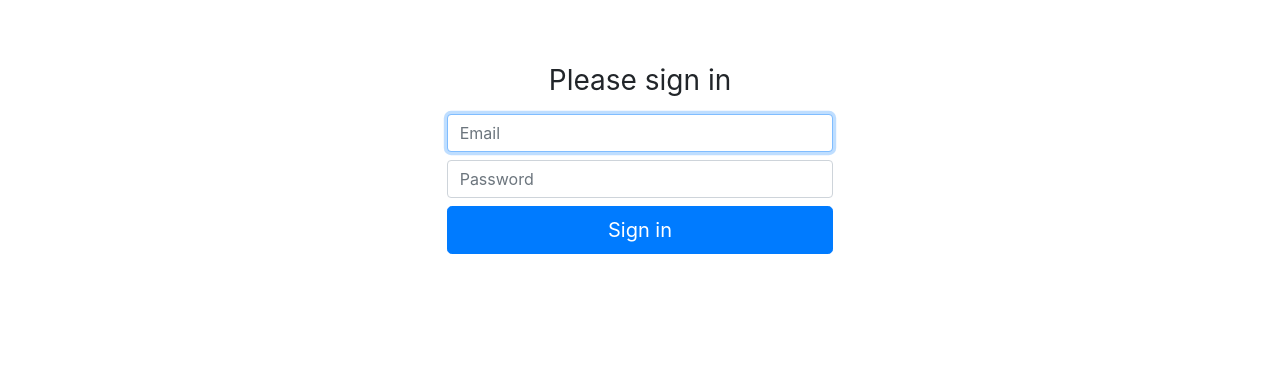
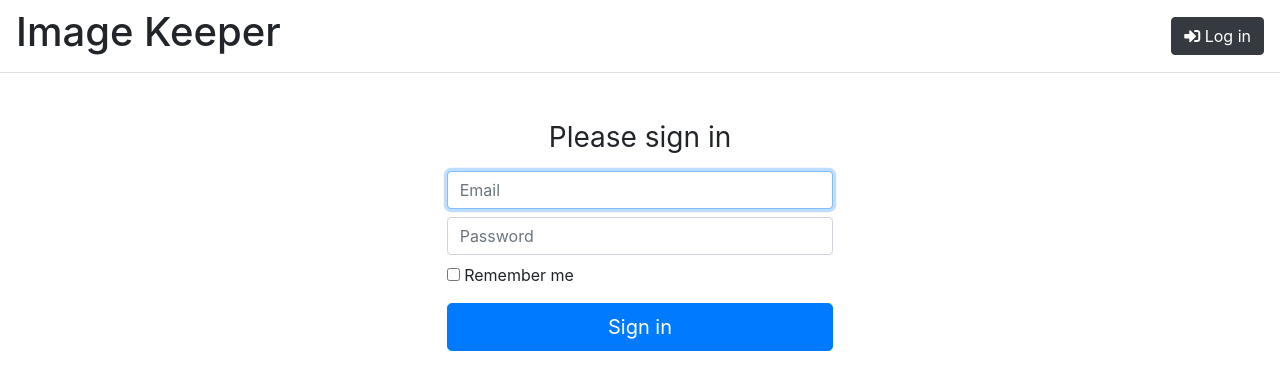
Before and after one commit to nammero/ImagesKeeper, a Symfony app: template templates/security/login.html.twig in a window 1280 px wide. Shown: the top 390 px of the page. Run offline with Twig, Linux system fonts and the light colour scheme; the template is opened without the code that fills it, so the values that code supplies are empty; some libraries are stand-ins or nearby versions.

Commit message:
Added user restrictions in twigs and added displaying of total uploads size

```diff
--- a/src/Controller/DefaultController.php
+++ b/src/Controller/DefaultController.php
@@ -3,6 +3,7 @@
 namespace App\Controller;
 
 use App\Repository\ImageRepository;
+use App\Service\ImageService;
 use Knp\Component\Pager\PaginatorInterface;
 use Sensio\Bundle\FrameworkExtraBundle\Configuration\Method;
 use Symfony\Bundle\FrameworkBundle\Controller\AbstractController;
@@ -25,6 +26,7 @@ class DefaultController extends AbstractController
     public function index(ImageRepository $repository, Request $request, PaginatorInterface $paginator): Response
     {
         $queryBuilder = $repository->getWithSearchQueryBuilder();
+        $uploadsSize = ImageService::folderSize('uploads');
 
         $pagination = $paginator->paginate(
             $queryBuilder,
@@ -34,6 +36,7 @@ class DefaultController extends AbstractController
 
         return $this->render('default/index.html.twig', [
             'pagination' => $pagination,
+            'uploadsSize' => $uploadsSize,
         ]);
     }
 }
--- a/templates/base.html.twig
+++ b/templates/base.html.twig
@@ -10,10 +10,22 @@
         {% endblock %}
     </head>
     <body class="container-fluid">
-    <nav class="navbar navbar-expand-lg navbar-dark navbar-bg mb-5">
-        <div class="collapse navbar-collapse" id="navbarNavDropdown">
+    <div class="row border-bottom">
+        <nav class="navbar navbar-static-top col-md-12" role="navigation">
+            <div class="navbar-header">
+                <h1>Image Keeper </h1>
             </div>
+            {% if app.user %}
+                <a class="btn btn-dark float-right" href="{{ path('app_logout') }}"><i class="fa fa-sign-out-alt"></i>
+                    Log out
+                </a>
+            {% else %}
+                <a class="btn btn-dark float-right" href="{{ path('app_login') }}"><i class="fa fa-sign-in-alt"></i>
+                    Log in
+                </a>
+            {% endif %}
         </nav>
+    </div>
     {% block body %}{% endblock %}
     {% block javascripts %}
         <script type="text/javascript" src="{{ asset('js/bootstrap.min.js') }}"></script>
--- a/templates/security/login.html.twig
+++ b/templates/security/login.html.twig
@@ -13,22 +13,18 @@
         <input type="email" value="{{ last_username }}" name="email" id="inputEmail" class="form-control"
                placeholder="Email" required autofocus>
         <label for="inputPassword" class="sr-only">Password</label>
-        <input type="password" name="password" id="inputPassword" class="form-control mt-md-2" placeholder="Password" required>
+        <input type="password" name="password" id="inputPassword" class="form-control mt-md-2" placeholder="Password"
+               required>
 
         <input type="hidden" name="_csrf_token"
                value="{{ csrf_token('authenticate') }}"
         >
 
-        {#
-            Uncomment this section and add a remember_me option below your firewall to activate remember me functionality.
-            See https://symfony.com/doc/current/security/remember_me.html
-
-            <div class="checkbox mb-3">
-                <label>
-                    <input type="checkbox" name="_remember_me"> Remember me
-                </label>
-            </div>
-        #}
+        <div class="checkbox mt-md-2">
+            <label>
+                <input type="checkbox" name="_remember_me"> Remember me
+            </label>
+        </div>
 
         <button class="btn btn-lg btn-primary btn-block mt-md-2" type="submit">
             Sign in
```
Also changed, not shown: src/Controller/SecurityController.php (+7 -0 lines), src/DataFixtures/FakeUser.php (+10 -2 lines), src/Service/ImageService.php (+15 -0 lines), templates/default/index.html.twig (+10 -7 lines), 1 other file. Lines whose indentation alone changed are shown as unchanged.
